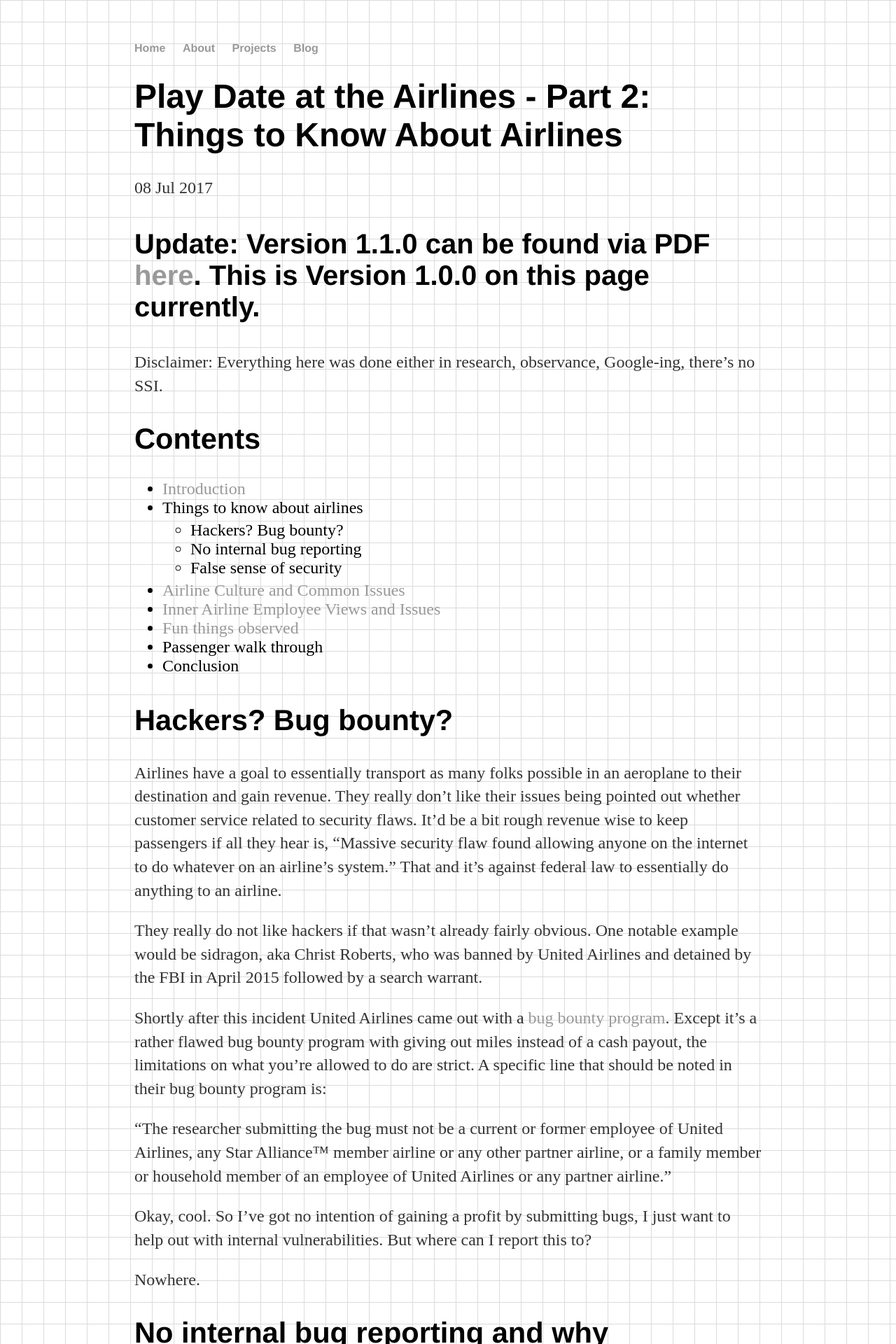
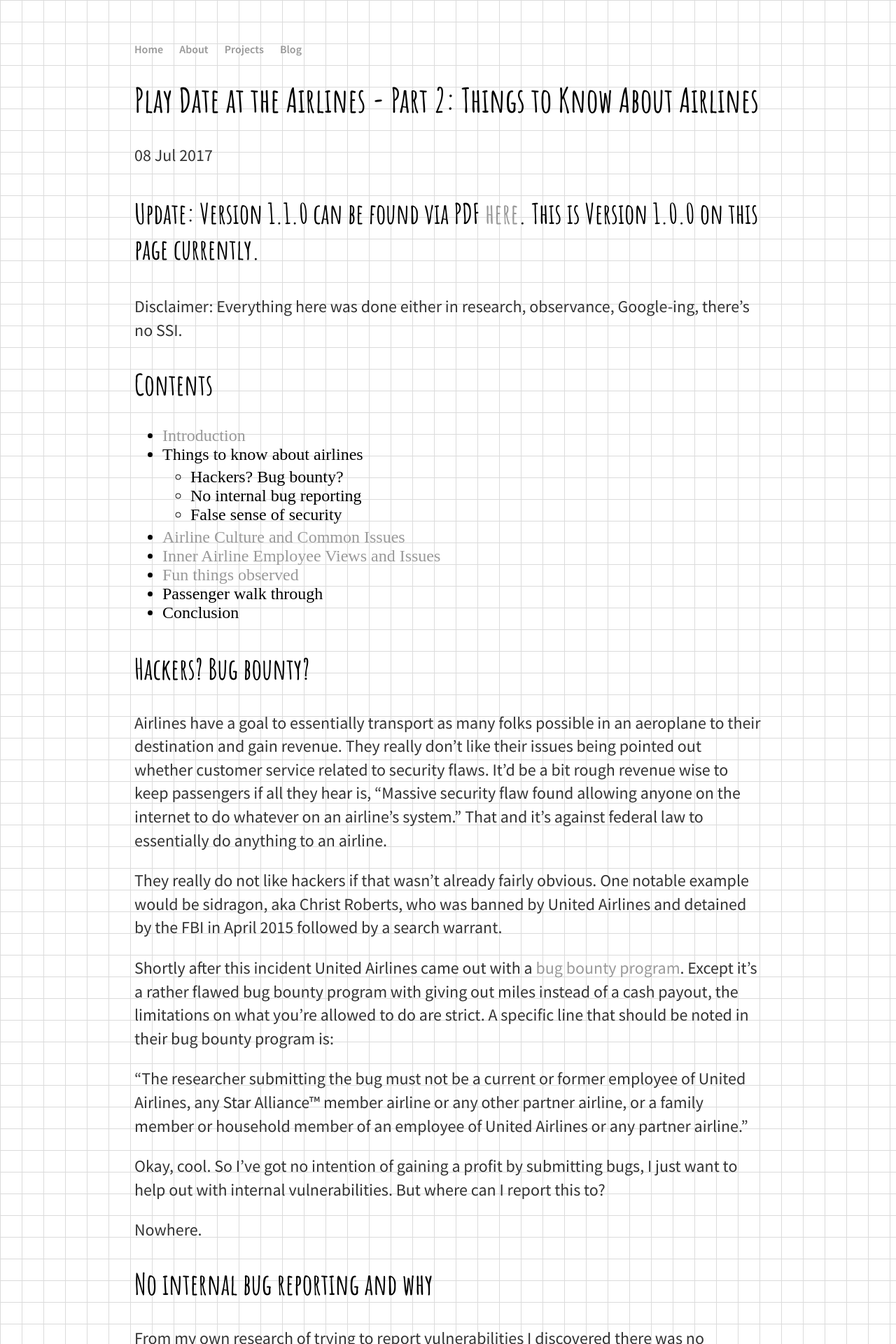
Before and after one commit to Avizc/avizc.github.io, a Jekyll site: the page built from _posts/2017-07-08-play-date-at-airlines-part-2.md, in a window 1280 px wide. Shown: the top 1920 px of the page at 70% size. Built offline with Jekyll 4.4.1, drawn with Linux system fonts in a browser that asks for light colours.

Commit message:
Updated CSS to match fonts

```diff
--- a/css/main.css
+++ b/css/main.css
@@ -5,7 +5,7 @@ body {
     background-image: linear-gradient(to right, #dbdbdb 1px, transparent 1px), linear-gradient(to bottom, #dbdbdb 1px, transparent 1px);
 }
 nav ul, footer ul {
-    font-family:'Helvetica', 'Arial', 'Sans-Serif';
+    font-family: 'Source Sans Pro', 'Helvetica', sans-serif;
     padding: 0px;
     list-style: none;
     font-weight: bold;
@@ -23,17 +23,18 @@ a:hover {
 }
 h1 {
     font-size: 3em;
-    font-family:'Helvetica', 'Arial', 'Sans-Serif';
+    font-family: 'Amatic SC', cursive;
 }
 h2 {
     font-size: 2.6em;
-    font-family:'Helvetica', 'Arial', 'Sans-Serif';
+    font-family: 'Amatic SC', cursive;
 }
 h3 {
     font-size: 2.5em;
-    font-family:'Helvetica', 'Arial', 'Sans-Serif';
+    font-family: 'Amatic SC', cursive;
 }
 p {
+    font-family: 'Source Sans Pro', 'Helvetica', sans-serif;
     font-size: 1.5em;
     line-height: 1.4em;
     color: #333;
```
